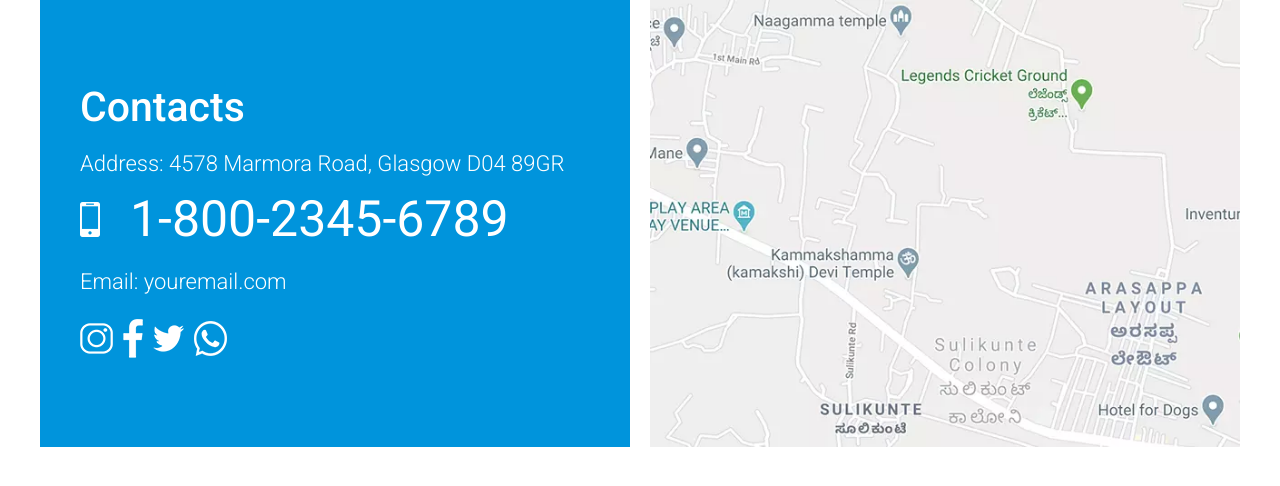
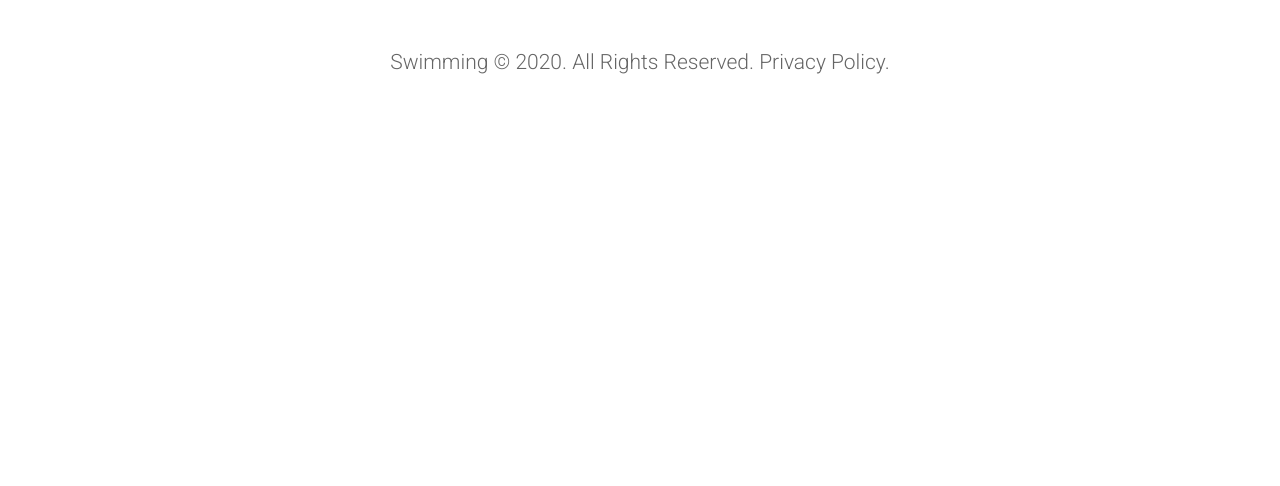
Before and after one commit to ramilzag/swimming, a plain HTML site: page index.html in a window 1280 px wide. Drawn offline with Linux system fonts and the light colour scheme.

Commit message:
Implemented footer component

```diff
--- a/css/styles.css
+++ b/css/styles.css
@@ -822,3 +822,24 @@ a {
     font-size: 5rem;
   }
 }
+
+/* Footer */
+.footer {
+  text-align: center;
+  padding: 5rem 0;
+}
+
+.footer__info {
+  font-weight: 300;
+  opacity: 0.6;
+}
+
+@media screen and (max-width: 500px) {
+  .footer {
+    padding: 4rem 1rem;
+  }
+
+  .footer__info {
+    font-size: 1.8rem;
+  }
+}
--- a/index.html
+++ b/index.html
@@ -14,43 +14,11 @@
     <title>Document</title>
   </head>
   <body>
-    <div class="container block grid grid--1x2 contacts">
-      <picture>
-        <source type="image/webp" srcset="images/contacts.webp" />
-        <source type="image/jpg" srcset="images/contacts.jpg" />
-        <img
-          class="contact__map"
-          loading="lazy"
-          src="images/contacts.jpg"
-          alt="Map location of swimming school"
-        />
-      </picture>
-      <div class="contacts__body">
-        <h2 class="contacts__heading">Contacts</h2>
-        <p class="contacts__address">
-          Address: 4578 Marmora Road, Glasgow D04 89GR
-        </p>
-        <div class="contacts__phone">
-          <div class="bg-phone"></div>
-          <span class="contacts__phone-number">1-800-2345-6789</span>
-        </div>
-        <p class="contacts__email">Email: youremail.com</p>
-        <div class="contacts__media">
-          <a class="contacts__media-item" href="#">
-            <div class="bg-instagram"></div>
-          </a>
-          <a class="contacts__media-item" href="#">
-            <div class="bg-facebook"></div>
-          </a>
-          <a class="contacts__media-item" href="#">
-            <div class="bg-twitter"></div>
-          </a>
-          <a class="contacts__media-item" href="#">
-            <div class="bg-whatsapp"></div>
-          </a>
-        </div>
-      </div>
-    </div>
+    <footer class="container footer">
+      <p class="footer__info">
+        Swimming &copy 2020. All Rights Reserved. Privacy Policy.
+      </p>
+    </footer>
     <script src="./js/main.js"></script>
   </body>
 </html>
```
Also changed, not shown: components/footer.html (added, +5 -0 lines).
